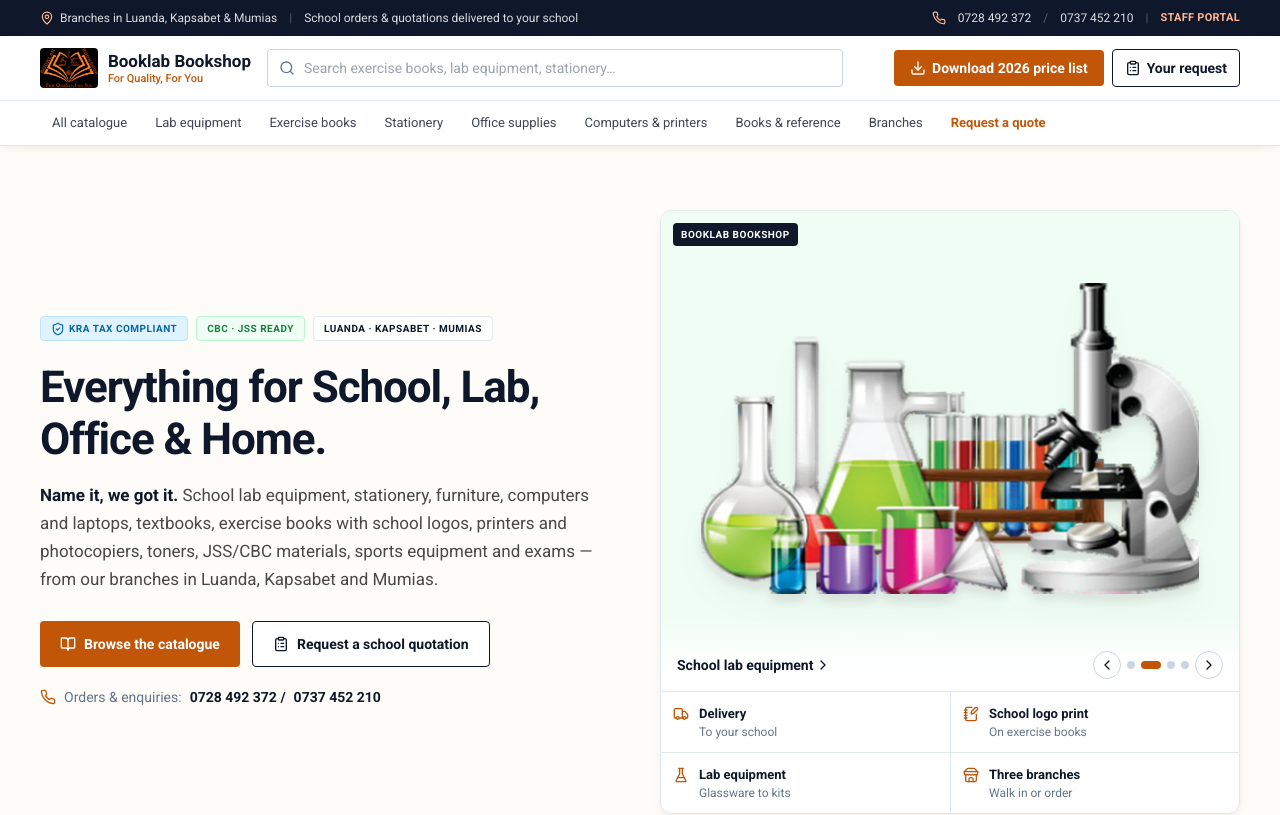
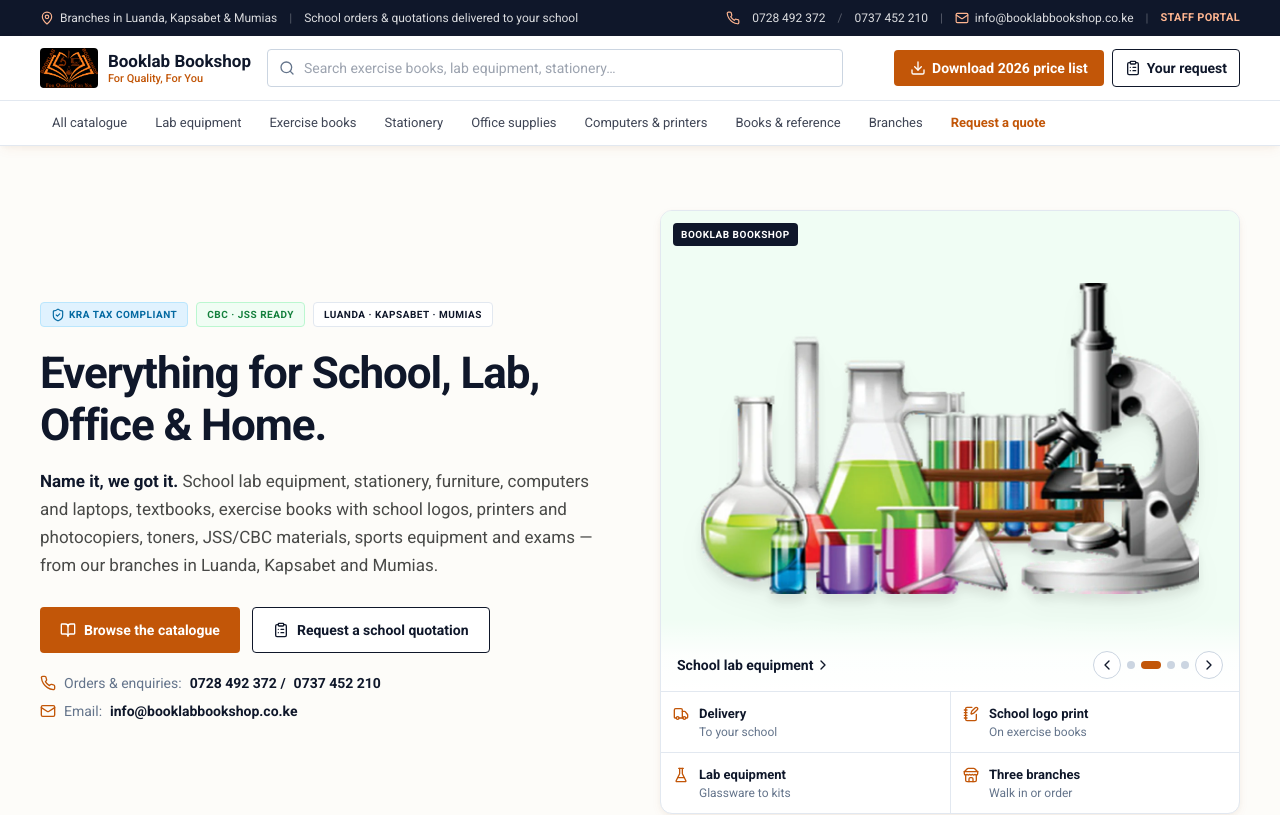
Before and after one commit to mwangudi/booklab, a React (Vite) app in the folder frontend/: page / in a window 1280 px wide. Shown: the top 815 px of the page. Built offline with nearby package versions, Linux system fonts and the light colour scheme.

Commit message:
website: contact email info@booklabbookshop.co.ke
Shown in the top bar on wide screens, under the hero's phone numbers and in
the footer.

Co-Authored-By: Claude Opus 5.5 <noreply@anthropic.com>

```diff
--- a/frontend/src/components/PublicHeader.tsx
+++ b/frontend/src/components/PublicHeader.tsx
@@ -1,6 +1,6 @@
 import { useState } from 'react';
 import { Link, useLocation, useNavigate, useSearchParams } from 'react-router-dom';
-import { ArrowRight, ClipboardList, Download, MapPin, Phone, Search, ShieldCheck } from 'lucide-react';
+import { ArrowRight, ClipboardList, Download, Mail, MapPin, Phone, Search, ShieldCheck } from 'lucide-react';
 import { useRequestList } from '../lib/requestList';
 
 /**
@@ -10,6 +10,7 @@ import { useRequestList } from '../lib/requestList';
  */
 
 export const PHONES = ['0728 492 372', '0737 452 210'];
+export const EMAIL = 'info@booklabbookshop.co.ke';
 export const PRICE_LIST = '/site/booklab-price-catalogue-2026.pdf';
 export const BRANCHES = [
   { name: 'Luanda', where: 'Near Equity Bank' },
@@ -60,6 +61,10 @@ export function PublicHeader({ home = false }: { home?: boolean }) {
                 <a href={tel(p)} className="hover:text-white">{p}</a>
               </span>
             ))}
+            <span className="text-white/30 hidden lg:inline">|</span>
+            <a href={`mailto:${EMAIL}`} className="hidden lg:inline-flex items-center gap-1.5 hover:text-white">
+              <Mail className="h-3.5 w-3.5 text-[#ffb691]" /> {EMAIL}
+            </a>
             <span className="text-white/30 hidden sm:inline">|</span>
             <Link to="/login" className="hidden sm:inline font-display font-semibold uppercase tracking-wide text-[11px] text-[#ffb691] hover:text-white">
               Staff portal
@@ -180,6 +185,7 @@ export function SiteFooter() {
             {PHONES.map((p) => (
               <li key={p} className="flex items-center gap-2"><Phone className="h-4 w-4 text-[#ffb691]" /><a href={tel(p)} className="hover:text-white">{p}</a></li>
             ))}
+            <li className="flex items-center gap-2"><Mail className="h-4 w-4 text-[#ffb691]" /><a href={`mailto:${EMAIL}`} className="hover:text-white break-all">{EMAIL}</a></li>
             <li>
               <a href={PRICE_LIST} target="_blank" rel="noopener" className="inline-flex items-center gap-1.5 hover:text-white">
                 <Download className="h-4 w-4 text-[#ffb691]" /> 2026 price catalogue (PDF)
--- a/frontend/src/pages/HomePage.tsx
+++ b/frontend/src/pages/HomePage.tsx
@@ -12,6 +12,7 @@ import {
   FileText,
   FlaskConical,
   Lock,
+  Mail,
   MapPin,
   NotebookPen,
   Phone,
@@ -23,7 +24,7 @@ import {
   Truck,
 } from 'lucide-react';
 import { api, ApiError } from '../lib/api';
-import { BRANCHES, PHONES, PRICE_LIST, PublicHeader, SiteFooter } from '../components/PublicHeader';
+import { BRANCHES, EMAIL, PHONES, PRICE_LIST, PublicHeader, SiteFooter } from '../components/PublicHeader';
 
 /**
  * Public home page, after the Stitch design (docs/DESIGN-website.md, mockup
@@ -293,6 +294,10 @@ export default function HomePage() {
                 <a key={p} href={tel(p)} className="font-display font-semibold text-site-navy hover:text-site-ochre">{p}{i === 0 ? ' /' : ''}</a>
               ))}
             </p>
+            <p className="mt-2 flex flex-wrap items-center gap-2 text-sm text-site-muted">
+              <Mail className="h-4 w-4 text-site-ochre" /> Email:
+              <a href={`mailto:${EMAIL}`} className="font-display font-semibold text-site-navy hover:text-site-ochre">{EMAIL}</a>
+            </p>
           </div>
 
           <div className="lg:col-span-5 xl:col-span-6">
```
Also changed, not shown: 1 other file (tests, documents, lock files or other folders).
